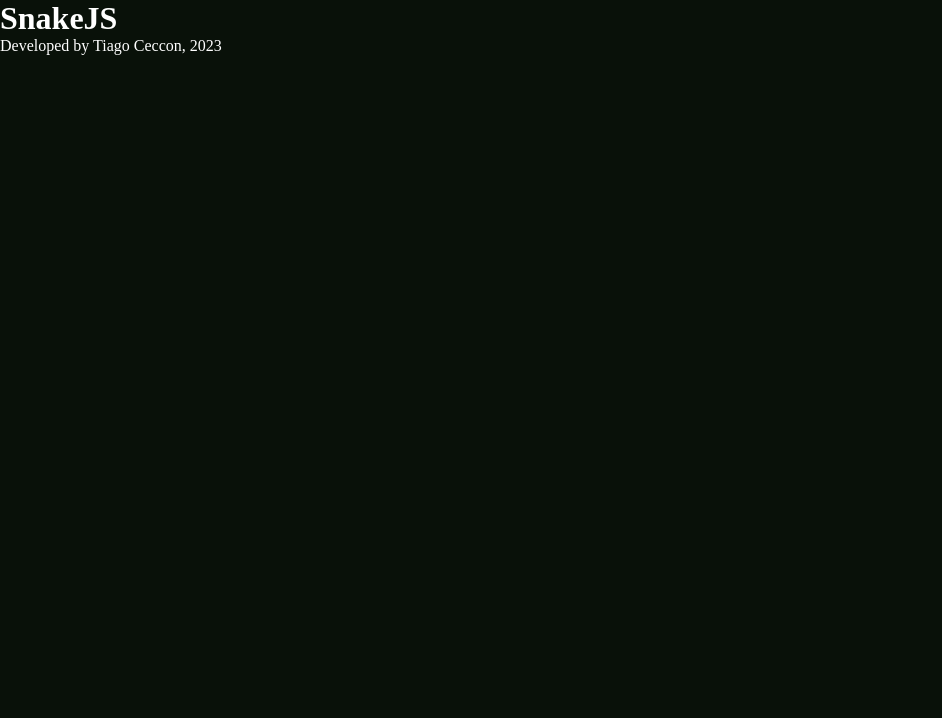
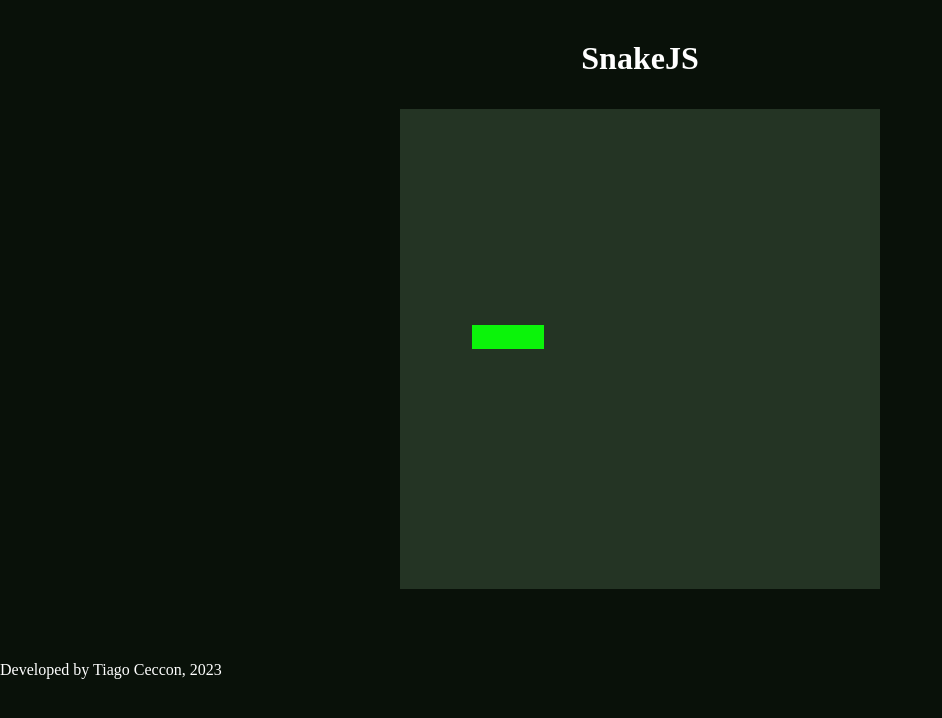
Before and after one commit to ceccon-t/snakejs, a website with bundled scripts: page snakejs/index.html in a window 1280 px wide. Shown: the whole page, without its empty margins (0-942 px from the left). Built offline with nearby package versions, Linux system fonts and the light colour scheme.

Commit message:
Display initial state when loading page, closes #1

```diff
--- a/snakejs/index.html
+++ b/snakejs/index.html
@@ -3,9 +3,23 @@
 <head>
     <title>SnakeJS</title>
     <link rel="stylesheet" type="text/css" href="styles/index.css">
+
+    <script src="scripts/Snake.js" type="module" defer></script>
 </head>
 <body>
-    <h1>SnakeJS</h1>
+
+    <div id="ctn_app" class="mobile">
+
+        <div id="main_panel">
+            <h1>SnakeJS</h1>
+        </div>
+
+        <div id="main_grid">
+
+        </div>
+
+
+    </div>
 
     <footer>Developed by Tiago Ceccon, 2023</footer>
 </body>
--- /dev/null
+++ b/snakejs/scripts/Snake.js
@@ -0,0 +1,19 @@
+import { Configuration } from "./configuration/Configuration.js";
+import { Views } from "./views/Views.js";
+import { ENTITY_TYPES } from "./entityTypes/EntityTypes.js";
+
+const TOTAL_ROWS = 20;
+const TOTAL_COLUMNS = 20;
+
+const configuration = new Configuration(
+    TOTAL_ROWS,
+    TOTAL_COLUMNS
+);
+
+const views = new Views(configuration);
+views.initializeGrid();
+
+// Initialize player
+views.displayCellAs(9, 5, ENTITY_TYPES.SNAKE);
+views.displayCellAs(9, 4, ENTITY_TYPES.SNAKE);
+views.displayCellAs(9, 3, ENTITY_TYPES.SNAKE);
--- /dev/null
+++ b/snakejs/scripts/configuration/Configuration.js
@@ -0,0 +1,20 @@
+class Configuration {
+
+    constructor(rows, columns) {
+        this.rows = rows;
+        this.columns = columns;
+    }
+
+    totalRows() {
+        return this.rows;
+    }
+
+    totalColumns() {
+        return this.columns;
+    }
+
+}
+
+export {
+    Configuration
+}
--- /dev/null
+++ b/snakejs/scripts/entityTypes/EntityTypes.js
@@ -0,0 +1,9 @@
+const ENTITY_TYPES = {
+    EMPTY: 0,
+    SNAKE: 1,
+    FOOD: 2
+}
+
+export {
+    ENTITY_TYPES
+}
--- /dev/null
+++ b/snakejs/scripts/views/Views.js
@@ -0,0 +1,55 @@
+import { ENTITY_TYPES } from "../entityTypes/EntityTypes.js";
+
+const _entityTypeToCssClass = (type) => {
+    if (type === ENTITY_TYPES.SNAKE) {
+        return 'snake';
+    } else if (type === ENTITY_TYPES.FOOD) {
+        return 'food';
+    } else {
+        return '';
+    }
+}
+
+class Views {
+
+    constructor(config) {
+        this.totalRows = config.totalRows();
+        this.totalColumns = config.totalColumns();
+
+        this.mainGridElement = document.getElementById('main_grid');
+
+        // Keep grid representation in memory
+        this.cells = new Array(this.totalRows);
+        for (let i = 0; i < this.totalColumns; i++) {
+            this.cells[i] = new Array(this.totalColumns);
+        }
+
+    }
+
+    _getCellId(row, col) {
+        return 'cell-' + row + '-' + col;
+    }
+
+    initializeGrid() {
+        for(let row = 0; row < this.totalRows; row++) {
+            for (let col = 0; col < this.totalColumns; col++) {
+                const cellId = this._getCellId(row, col);
+
+                const cellElement = document.createElement('div');
+                cellElement.setAttribute('id', cellId);
+
+                this.mainGridElement.appendChild(cellElement);
+                this.cells[row][col] = cellElement;
+            }
+        }
+    }
+
+    displayCellAs(row, col, type) {
+        this.cells[row][col].setAttribute('class', _entityTypeToCssClass(type));
+    }
+
+}
+
+export {
+    Views
+}
--- a/snakejs/styles/index.css
+++ b/snakejs/styles/index.css
@@ -9,3 +9,30 @@ body {
 
     color: white;
 }
+
+#ctn_app {
+    display: flex;
+    flex-direction: column;
+    padding: 5vmin;
+}
+
+#main_panel {
+    text-align: center;
+    align-self: center;
+    flex: 0 1 25%;
+}
+
+#main_grid {
+    background-color: #243424;
+    width: 60vmin;
+    height: 60vmin;
+    margin: 32px auto;
+
+    display: grid;
+    grid-template-columns: repeat(20, 1fr);
+    grid-template-rows: repeat(20, 1fr);
+}
+
+.snake {
+    background-color: #0bf40a;
+}
```
